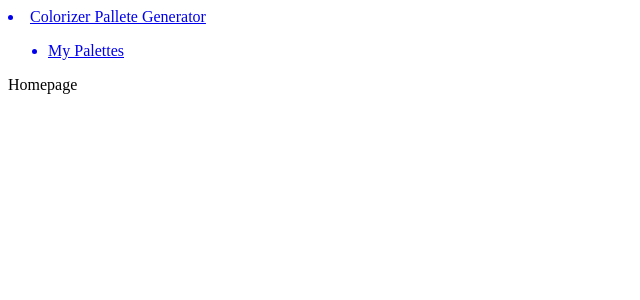
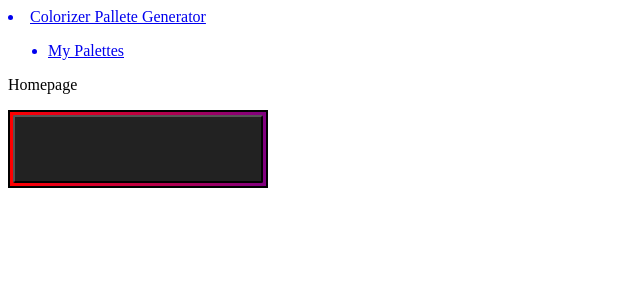
Before and after one commit to simo994q/pallette-generator-ts, a React (Vite) app: page / in a window 1280 px wide. Shown: the top 300 px of the page, without its empty margins (0-640 px from the left). Built offline with nearby package versions, Linux system fonts and the light colour scheme; the HTML template or start-up script is replaced by a standard one.

Commit message:
Button done

```diff
--- a/src/Components/Button/Buttons.module.scss
+++ b/src/Components/Button/Buttons.module.scss
@@ -1,7 +1,19 @@
 .button {
-    width: 200px;
+    width: 100%;
     height: 50px;
     color: #ffffff;
     background-color: #212121;
     border-radius: 2px;
+    background: #222;
+    color: white;
+    padding: 2rem;
 }
+
+.moduleBorderWrap {
+    max-width: 250px;
+    padding: 1rem;
+    position: relative;
+    border: 2px solid;
+    background: linear-gradient(to right, red, purple);
+    padding: 3px;
+}
--- a/src/Components/Button/Buttons.tsx
+++ b/src/Components/Button/Buttons.tsx
@@ -4,13 +4,9 @@ export function Button({ children }: { children: React.ReactNode }) {
 
     return (
         <>
-            <button className={buttonsStyle.button}>sdlfjnsdfnsfns{children}</button>
-            <button className={buttonsStyle.button}>{children}</button>
-            <button className={buttonsStyle.button}>{children}</button>
-            <button className={buttonsStyle.button}>{children}</button>
-            <button className={buttonsStyle.button}>{children}</button>
-            <button className={buttonsStyle.button}>{children}</button>
-            <button className={buttonsStyle.button}>{children}</button>
+            <div className={buttonsStyle.moduleBorderWrap }>
+                <button className={buttonsStyle.button}>{children}</button>
+            </div>
         </>
     )
 }
--- a/src/Pages/Homepage.tsx
+++ b/src/Pages/Homepage.tsx
@@ -1,10 +1,11 @@
-
+import { Button } from "../Components/Button/Buttons"
 export function Homepage({ title }: { title: string }) {
 
 
     return (
         <>
             <p>Homepage</p>
+            <Button/>
         </>
 
     )
```
